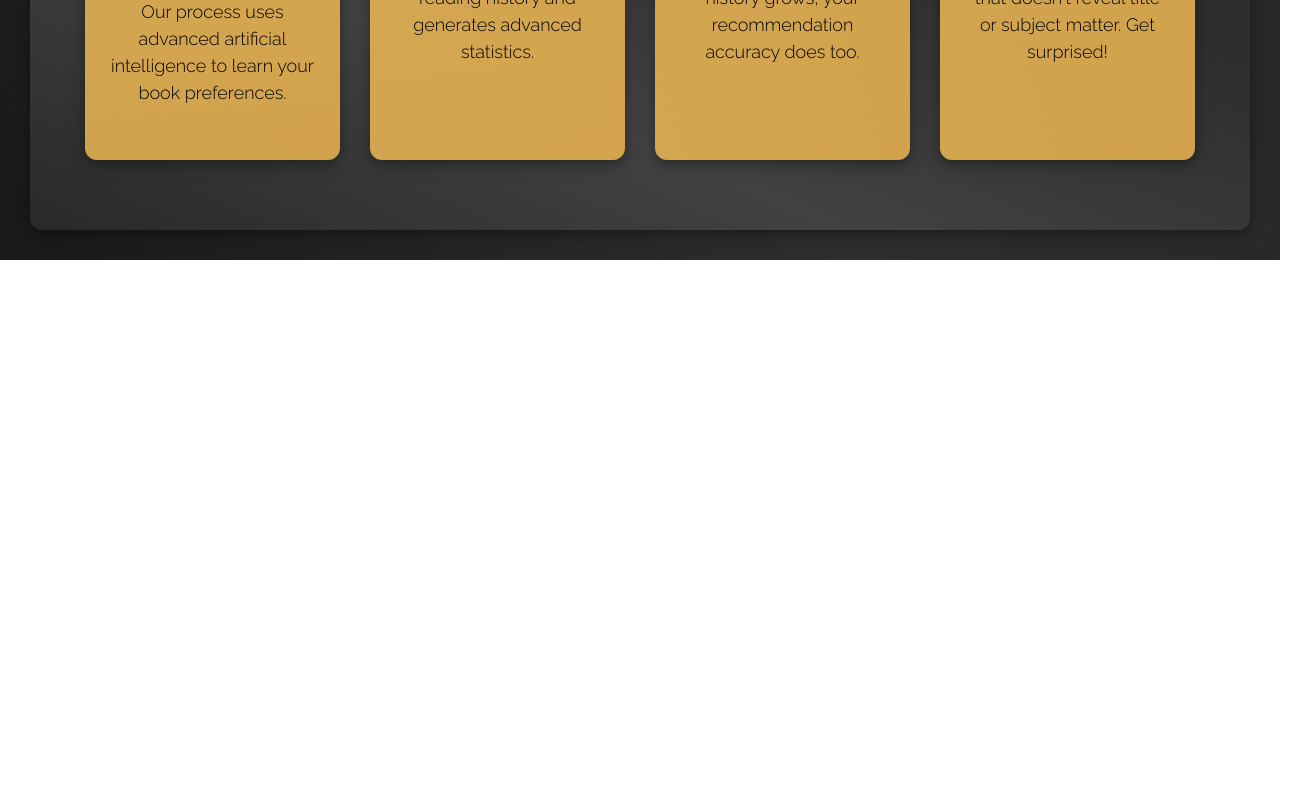
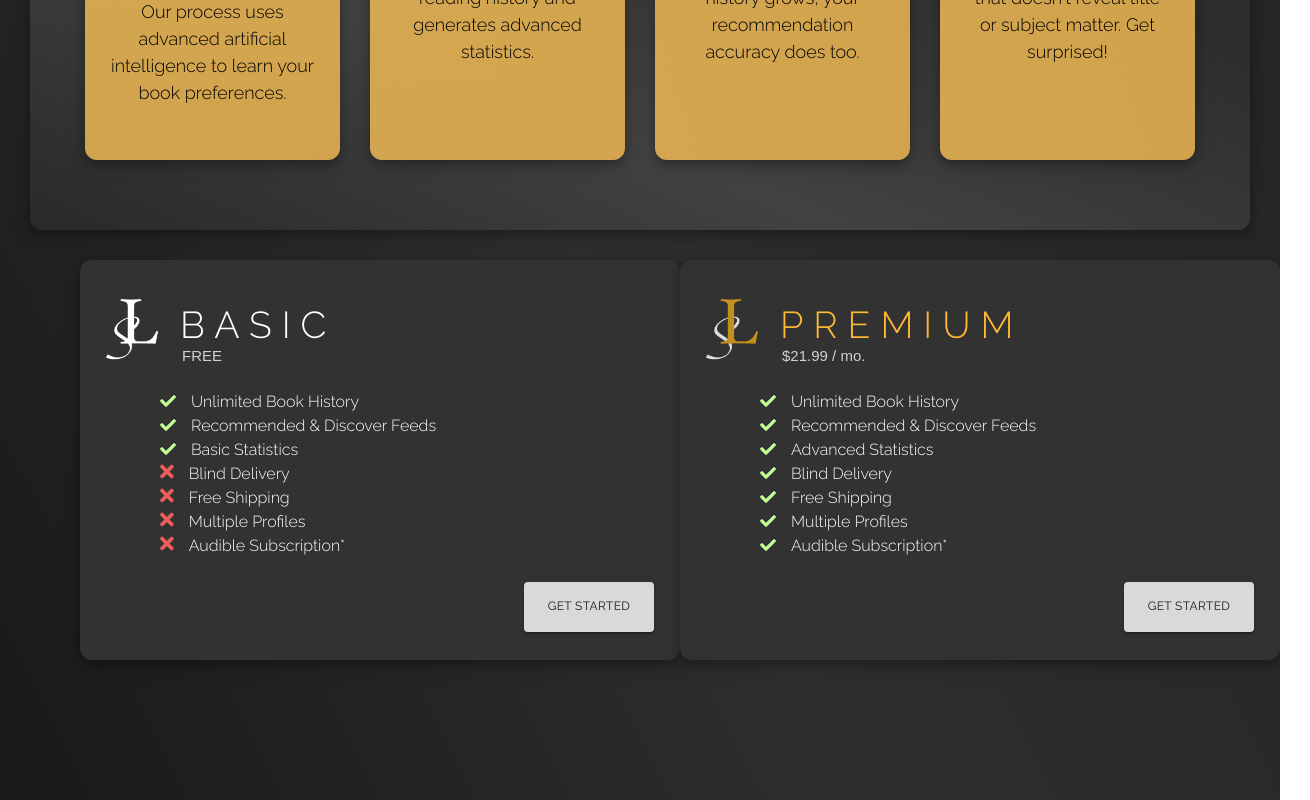
Before and after one commit to coddingtonjoel/Literasure, a React (Create React App) app: page / in a window 1280 px wide. Shown: the part 1728-2528 px from the top of the page, 1310 px wide, since content can reach past the window. Before the commit the page ends 1988 px from the top, so only its background shows below. Built offline with nearby package versions, Linux system fonts and the light colour scheme.

Commit message:
update
added pricing columns to landing page

```diff
--- a/package.json
+++ b/package.json
@@ -10,6 +10,8 @@
     "node-sass": "^4.13.1",
     "react": "^16.12.0",
     "react-dom": "^16.12.0",
+    "react-router": "^5.1.2",
+    "react-router-dom": "^5.1.2",
     "react-scripts": "3.3.0"
   },
   "scripts": {
--- a/src/App.js
+++ b/src/App.js
@@ -1,22 +1,43 @@
-import React from "react";
+import React, { Fragment } from "react";
 import "./sass/main.scss";
+import { BrowserRouter as Router, Switch, Route } from "react-router-dom";
 import Navbar from "./components/Navbar";
 import Header from "./components/Header";
 import Hook from "./components/Hook";
 import Features from "./components/Features";
 import Images from "./components/Images";
+import Pricing from "./components/Pricing";
+import About from "./components/About";
 
 function App() {
     return (
+        <Router>
             <div className="complete-page">
                 <Navbar />
+                <Switch>
+                    <Route
+                        exact
+                        path={process.env.PUBLIC_URL + "/"}
+                        render={(props) => (
+                            <Fragment>
                                 <Header />
                                 <main>
                                     <Hook />
                                     <Images />
                                     <Features />
+                                    <Pricing />
                                 </main>
+                            </Fragment>
+                        )}
+                    />
+                    <Route
+                        exact
+                        path={process.env.PUBLIC_URL + "/about"}
+                        render={About}
+                    />
+                </Switch>
             </div>
+        </Router>
     );
 }
 
--- /dev/null
+++ b/src/components/About.js
@@ -0,0 +1,7 @@
+import React from "react";
+
+const About = () => {
+    return <div>ABOUT</div>;
+};
+
+export default About;
--- a/src/components/Navbar.js
+++ b/src/components/Navbar.js
@@ -18,7 +18,7 @@ const Navbar = () => {
                 <div className="navbar__content--links">
                     <Button
                         style={styles}
-                        href="#"
+                        href={process.env.PUBLIC_URL + "/about"}
                         className="navbar__content--link">
                         About
                     </Button>
--- /dev/null
+++ b/src/components/Pricing.js
@@ -0,0 +1,118 @@
+import React from "react";
+import white_icon from "../images/LiterasureWhite.png";
+import gold_icon from "../images/LiterasureGold.png";
+import Button from "@material-ui/core/Button";
+
+const Pricing = () => {
+    return (
+        <div className="pricing">
+            <div className="pricing__flexbox">
+                <div className="pricing__plan pricing__plan--basic">
+                    <img
+                        className="pricing__plan--icon"
+                        src={white_icon}
+                        alt=""
+                    />
+                    <h3 className="pricing__plan--title pricing__plan--title-basic">
+                        BASIC
+                    </h3>
+                    <h3 className="pricing__plan--price-basic pricing__plan--price">
+                        FREE
+                    </h3>
+                    <div className="pricing__plan--text">
+                        <p>
+                            <i class="fas fa-check" />
+                            Unlimited Book History
+                        </p>
+                        <p>
+                            <i class="fas fa-check" />
+                            Recommended & Discover Feeds
+                        </p>
+                        <p>
+                            <i class="fas fa-check" />
+                            Basic Statistics
+                        </p>
+                        <p>
+                            <i class="fas fa-times" />
+                            Blind Delivery
+                        </p>
+                        <p>
+                            <i class="fas fa-times" />
+                            Free Shipping
+                        </p>
+                        <p>
+                            <i class="fas fa-times" />
+                            Multiple Profiles
+                        </p>
+                        <p>
+                            <i class="fas fa-times" />
+                            Audible Subscription*
+                        </p>
+                    </div>
+                    <Button
+                        variant="contained"
+                        style={styles}
+                        className="pricing__button">
+                        GET STARTED
+                    </Button>
+                </div>
+                <div className="pricing__plan pricing__plan--premium">
+                    <img
+                        className="pricing__plan--icon"
+                        src={gold_icon}
+                        alt=""
+                    />
+                    <h3 className="pricing__plan--title">PREMIUM</h3>
+                    <h3 className="pricing__plan--price-premium pricing__plan--price">
+                        $21.99 / mo.
+                    </h3>
+                    <div className="pricing__plan--text">
+                        <p>
+                            <i class="fas fa-check" />
+                            Unlimited Book History
+                        </p>
+                        <p>
+                            <i class="fas fa-check" />
+                            Recommended & Discover Feeds
+                        </p>
+                        <p>
+                            <i class="fas fa-check" />
+                            Advanced Statistics
+                        </p>
+                        <p>
+                            <i class="fas fa-check" />
+                            Blind Delivery
+                        </p>
+                        <p>
+                            <i class="fas fa-check" />
+                            Free Shipping
+                        </p>
+                        <p>
+                            <i class="fas fa-check" />
+                            Multiple Profiles
+                        </p>
+                        <p>
+                            <i class="fas fa-check" />
+                            Audible Subscription*
+                        </p>
+                    </div>
+                    <Button
+                        variant="contained"
+                        style={styles}
+                        className="pricing__button">
+                        GET STARTED
+                    </Button>
+                </div>
+            </div>
+        </div>
+    );
+};
+
+const styles = {
+    fontFamily: "Raleway",
+    fontWeight: 400,
+    backgroundColor: "#d9d9d9",
+    fontSize: "1.2rem"
+};
+
+export default Pricing;
--- a/src/sass/components/_images.scss
+++ b/src/sass/components/_images.scss
@@ -1,10 +1,8 @@
 .images {
     display: flex;
-    width: 100%;
-}
 
-.images__croptwo {
-    flex: 1 0 20rem;
+    &__croptwo {
+        flex: 1 0 0;
         height: 40rem;
         align-self: flex-start;
         border-radius: 20px;
@@ -15,11 +13,15 @@
             from(rgba(0, 0, 0, 1)),
             to(rgba(0, 0, 0, 0))
         );
-    mask-image: linear-gradient(to right, rgba(0, 0, 0, 1), rgba(0, 0, 0, 0));
+        mask-image: linear-gradient(
+            to right,
+            rgba(0, 0, 0, 1),
+            rgba(0, 0, 0, 0)
+        );
     }
 
-.images__cropone {
-    flex: 1 0 20rem;
+    &__cropone {
+        flex: 1 0 0;
         height: 40rem;
         align-self: flex-end;
         border-radius: 20px;
@@ -30,5 +32,10 @@
             from(rgba(0, 0, 0, 1)),
             to(rgba(0, 0, 0, 0))
         );
-    mask-image: linear-gradient(to left, rgba(0, 0, 0, 1), rgba(0, 0, 0, 0));
+        mask-image: linear-gradient(
+            to left,
+            rgba(0, 0, 0, 1),
+            rgba(0, 0, 0, 0)
+        );
     }
+}
--- a/src/sass/components/_navbar.scss
+++ b/src/sass/components/_navbar.scss
@@ -5,7 +5,7 @@
 }
 
 .navbar__content {
-    width: 100vw;
+    width: 100%;
     display: flex;
 
     &--logobox {
--- /dev/null
+++ b/src/sass/components/_pricing.scss
@@ -0,0 +1,96 @@
+@import "../abstracts/variables";
+
+.pricing {
+    height: 60vh;
+    margin: 3rem 0;
+
+    &__flexbox {
+        display: flex;
+        justify-content: space-between;
+        align-items: center;
+    }
+
+    &__button {
+        color: white;
+        height: 5rem;
+        width: 13rem;
+        box-shadow: $box-shadow;
+        position: absolute;
+        bottom: -80%;
+        right: -74%;
+    }
+}
+
+.pricing__plan {
+    height: 50vh;
+    display: inline-block;
+    width: 45%;
+    background: rgb(50, 50, 50);
+    box-shadow: $box-shadow;
+    border-radius: 12px;
+    position: relative;
+
+    &--basic {
+        flex: 0 0 60rem;
+        margin-left: 5rem;
+    }
+    &--premium {
+        flex: 0 0 60rem;
+        margin-right: 5rem;
+    }
+
+    &--title {
+        position: absolute;
+        color: #fdb931;
+        letter-spacing: 1rem;
+        font-weight: 300;
+        top: 3.7rem;
+        left: 10rem;
+    }
+
+    &--title-basic {
+        color: white;
+    }
+
+    &--icon {
+        height: 8rem;
+        margin-right: 2rem;
+        position: absolute;
+        top: 3.1rem;
+        left: 1.2rem;
+    }
+
+    &--text {
+        position: absolute;
+        font-family: "Raleway", sans-serif;
+        font-size: 1.6rem;
+        font-weight: 300;
+        color: white;
+        top: 13rem;
+        left: 8rem;
+    }
+
+    &--price {
+        color: #d1d1d1;
+        font-family: Arial, Helvetica, sans-serif;
+        font-size: 1.5rem;
+        font-weight: 300;
+        position: absolute;
+        top: 8.5rem;
+        left: 10.2rem;
+    }
+
+    &--price-basic {
+    }
+}
+
+.fa-check {
+    color: #c1ff98;
+    padding-right: 1.5rem;
+}
+
+.fa-times {
+    font-size: 2rem;
+    color: rgb(238, 92, 92);
+    padding-right: 1.5rem;
+}
--- a/src/sass/main.scss
+++ b/src/sass/main.scss
@@ -11,5 +11,6 @@
 @import "components/hook";
 @import "components/images";
 @import "components/features";
+@import "components/pricing";
 
-@import "pages/home";
+@import "pages/about";
```
Also changed, not shown: src/sass/base/_reset.scss (line endings or trailing spaces), src/sass/pages/_about.scss (added), src/sass/pages/_home.scss (deleted), 1 other file (tests, documents, lock files or other folders). Lines whose indentation alone changed are shown as unchanged.
